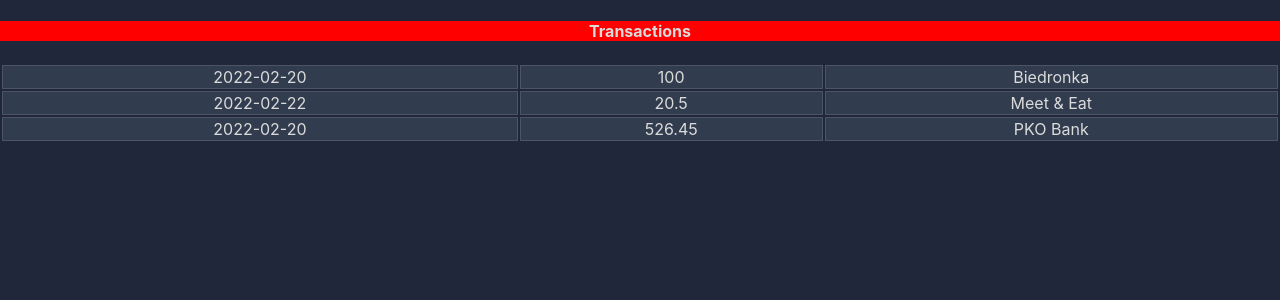
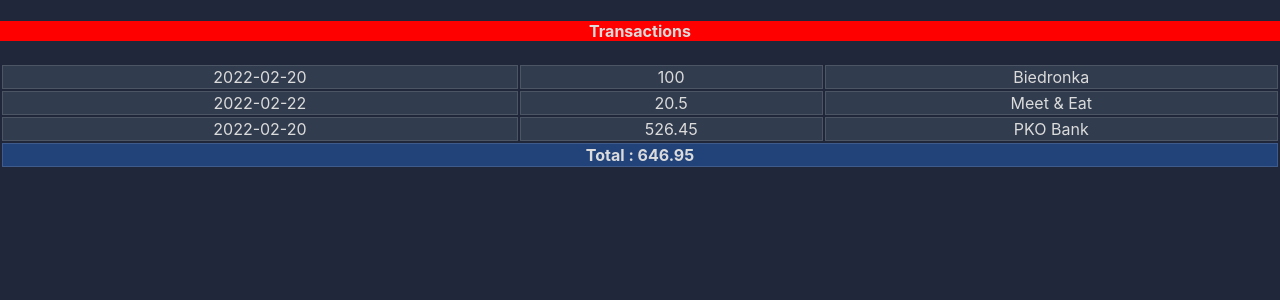
Before and after one commit to mjawulski/learn-react-home-budget, a React (Create React App) app: page / in a window 1280 px wide. Shown: the top 300 px of the page. Built offline with nearby package versions, Linux system fonts and the light colour scheme.

Commit message:
task 02 done

```diff
--- /dev/null
+++ b/src/TransactionsSummary/AmountSummary/AmountSummary.jsx
@@ -0,0 +1,14 @@
+import classes from './styles.module.css';
+export function AmountSummary({ transactions }) {
+	const total = transactions.reduce(
+		(total, currentAmount) => (total = total + currentAmount.amount),
+		0
+	);
+	return (
+		<tr>
+			<td className={classes.totalAmount} colSpan={3}>
+				Total : {total}
+			</td>
+		</tr>
+	);
+}
--- /dev/null
+++ b/src/TransactionsSummary/AmountSummary/styles.module.css
@@ -0,0 +1,4 @@
+.totalAmount {
+	background: #22437a;
+	font-weight: bold;
+}
--- a/src/TransactionsSummary/TransactionsTable/TransactionsTable.jsx
+++ b/src/TransactionsSummary/TransactionsTable/TransactionsTable.jsx
@@ -1,12 +1,14 @@
-import { TransactionsTableRow } from "../TransactionsTableRow/TransactionsTableRow";
-import classes from "./styles.module.css";
+import { AmountSummary } from '../AmountSummary/AmountSummary';
+import { TransactionsTableRow } from '../TransactionsTableRow/TransactionsTableRow';
+import classes from './styles.module.css';
 
 export function TransactionsTable({ transactions }) {
 	return (
 		<table className={classes.transactionsTable}>
-      {transactions.map((transaction) => {
+			{transactions.map(transaction => {
 				return <TransactionsTableRow transaction={transaction} />;
 			})}
+			<AmountSummary transactions={transactions} />
 		</table>
 	);
 }
--- a/src/TransactionsSummary/TransactionsTableRow/TransactionsTableRow.jsx
+++ b/src/TransactionsSummary/TransactionsTableRow/TransactionsTableRow.jsx
@@ -1,6 +1,4 @@
 export function TransactionsTableRow({ transaction }) {
-	// Tutaj zamiast null wpisz kod, ktory wyswietli wiersz tabeli z informacjami o dacie transakcji, sprzedawcy (merchant) i kwocie
-
 	return (
 		<tr>
 			<td>{transaction.date}</td>
```
Lines whose indentation alone changed are shown as unchanged.
